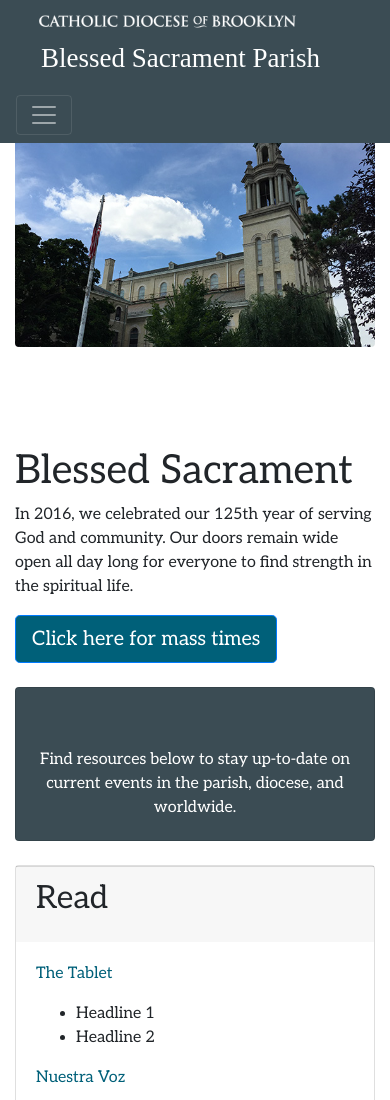
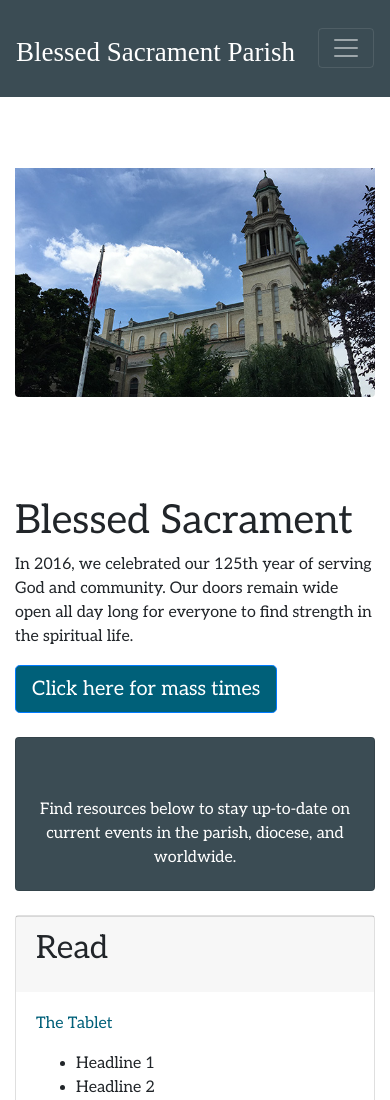
Before and after one commit to missjames008/missjames008.github.io, a website: page index.html in a window 390 px wide. Shown: the top 1100 px of the page. Drawn offline with Linux system fonts and the light colour scheme; a web font is replaced by a local one.

Commit message:
mobile changes

```diff
--- a/css/DSMRedesign.css
+++ b/css/DSMRedesign.css
@@ -8,6 +8,20 @@
 @media (min-width: 992px) {
   body {
     padding-top: 56px;
+  }
+}
+
+@media (max-width: 667px)  {
+  #logo-text {
+    display: none;
+  }
+
+  #header-img {
+    padding-top: 50px;
+  }
+
+  #title-text {
+    padding-left: 0px !important;
   }
 }
 
```
